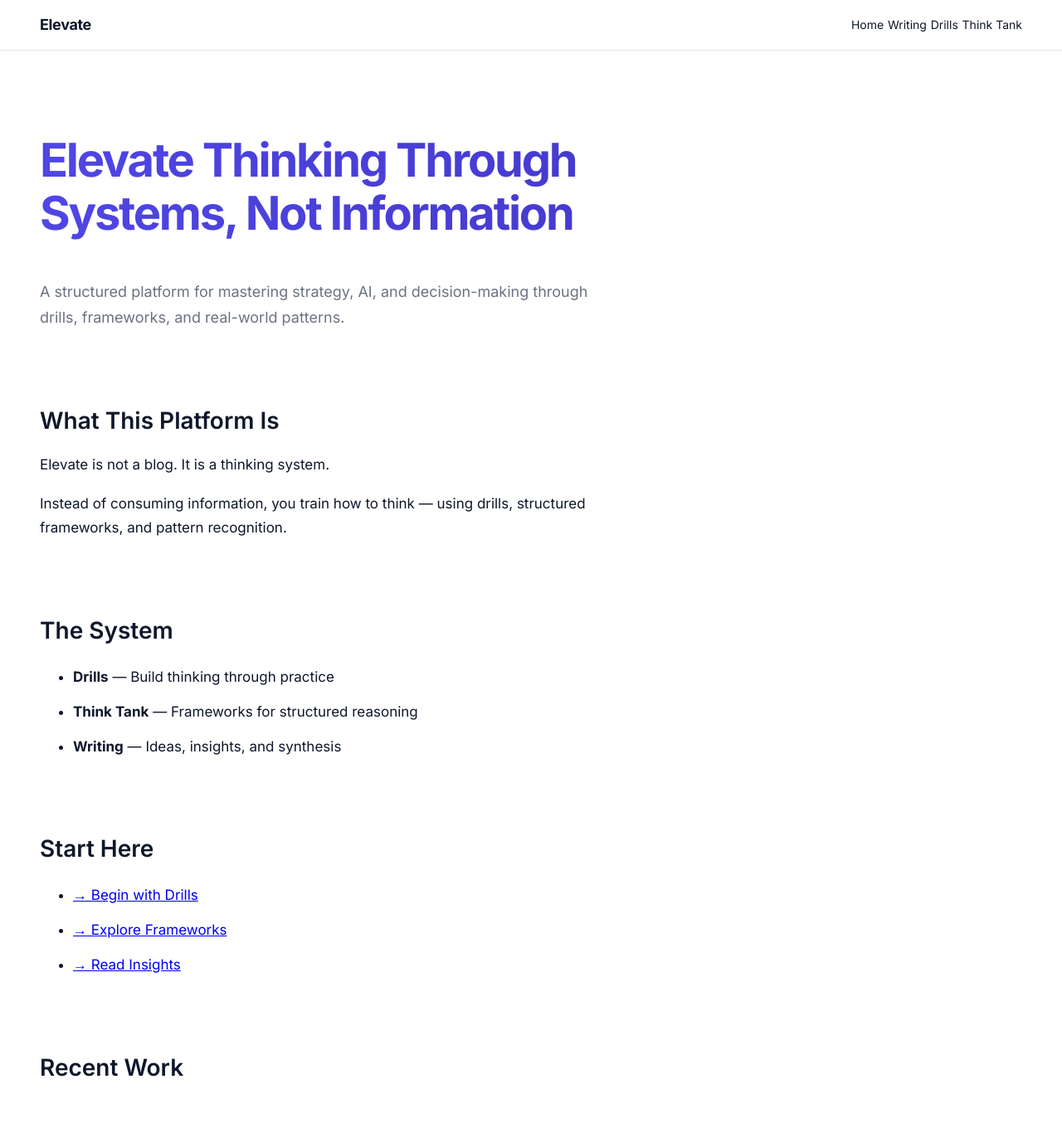
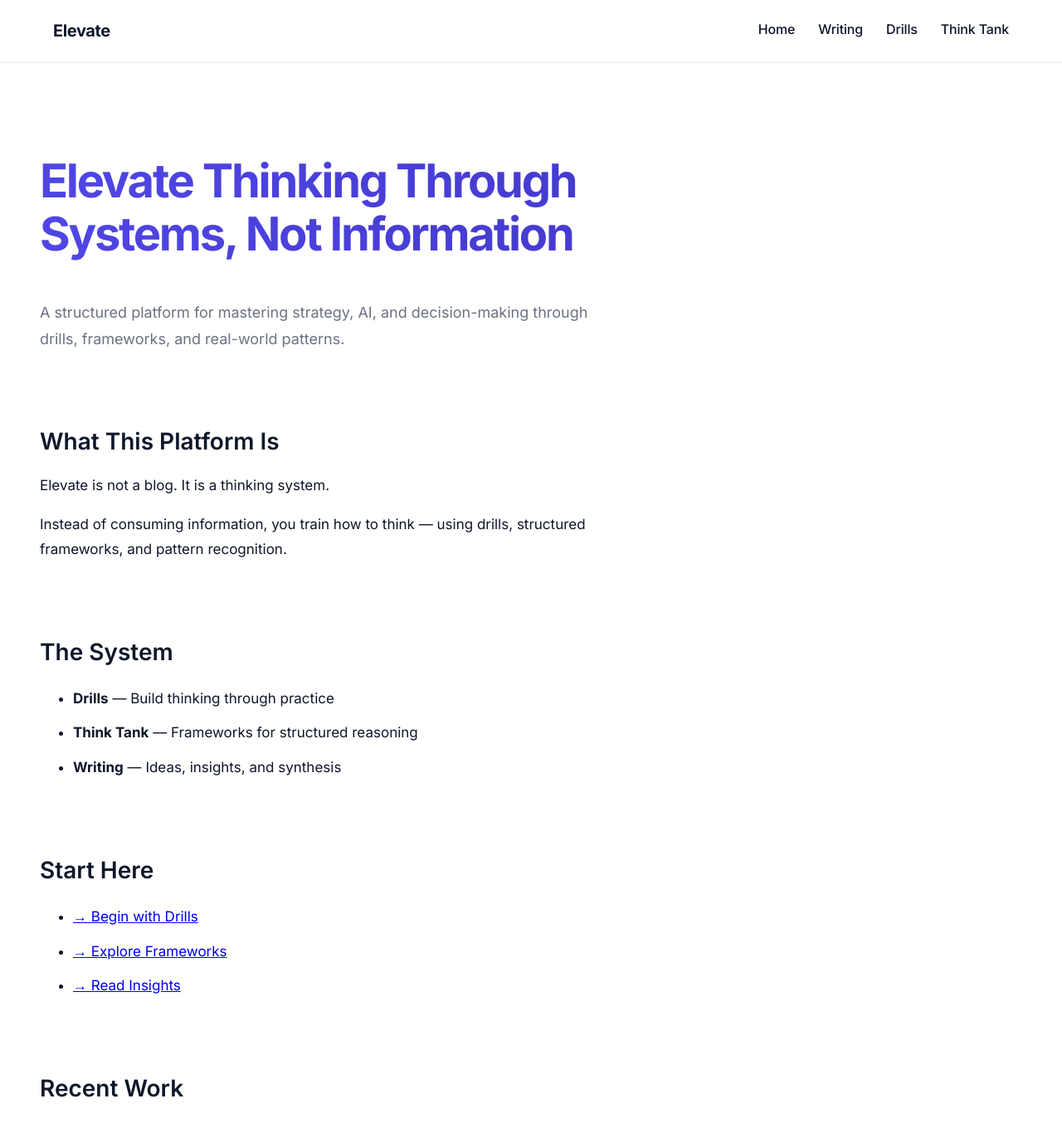
Before and after one commit to lakshminarayanannarasimhan-star/lakshminarayanannarasimhan-star.github.io, a Jekyll site: the page built from index.md, in a window 1280 px wide and 1354 px high. Shown: the whole window at 83% size. Built offline with Jekyll 4.4.1, drawn with Linux system fonts in a browser that asks for light colours.

Commit message:
Update style.css

```diff
--- a/assets/css/style.css
+++ b/assets/css/style.css
@@ -1,5 +1,5 @@
 /* =========================================
-   ELEVATE DESIGN SYSTEM — FINAL v8
+   ELEVATE DESIGN SYSTEM — FINAL v9
    ========================================= */
 
 
@@ -120,7 +120,7 @@ section {
 
 
 /* =========================
-   HEADER — ULTRA PREMIUM
+   HEADER — PREMIUM EXPANDED
    ========================= */
 
 .header {
@@ -132,9 +132,12 @@ section {
   justify-content: space-between;
   align-items: center;
 
-  padding: 14px 48px;
+  padding: 20px 64px; /* 🔥 increased */
 
-  background: rgba(255, 255, 255, 0.7);
+  max-width: 1400px;
+  margin: auto;
+
+  background: rgba(255, 255, 255, 0.75);
   backdrop-filter: blur(14px);
 
   border-bottom: 1px solid var(--border);
@@ -158,57 +161,65 @@ section {
   transition: width 0.6s ease;
 }
 
-/* on scroll */
+/* scroll state */
 .header.scrolled {
-  padding: 8px 48px;
-  background: rgba(255, 255, 255, 0.85);
+  padding: 16px 64px;
   box-shadow: 0 10px 40px rgba(0,0,0,0.06);
 }
 
-/* activate accent */
 .header.scrolled::after {
   width: 100%;
 }
 
-/* dark theme */
 :root[data-theme="midnight"] .header {
-  background: rgba(15, 23, 42, 0.7);
+  background: rgba(15, 23, 42, 0.75);
 }
 
 :root[data-theme="midnight"] .header.scrolled {
   background: rgba(15, 23, 42, 0.9);
 }
 
+
 /* =========================
-   LOGO (TIGHTENED)
+   LOGO
    ========================= */
 
 .logo {
-  font-size: 18px;
+  font-size: 20px;
   font-weight: 700;
   letter-spacing: -0.02em;
-  transition: transform 0.2s ease;
-}
-
-.logo:hover {
-  transform: translateY(-1px);
 }
 
 .tagline {
-  display: none; /* removes extra height */
+  display: none;
 }
 
 
 /* =========================
-   NAV
+   NAV — PROMINENT
    ========================= */
 
+.header-right {
+  display: flex;
+  align-items: center;
+  gap: 24px;
+}
+
+.nav {
+  display: flex;
+  gap: 28px;
+}
+
 .nav a {
-  font-size: var(--fs-sm);
+  font-size: 16px;
+  font-weight: 500;
+  letter-spacing: -0.01em;
+
   text-decoration: none;
   color: var(--text);
   position: relative;
-  padding-bottom: 3px;
+  padding-bottom: 6px;
+
   transition: color 0.2s ease;
 }
 
@@ -228,16 +239,18 @@ section {
   transition: width 0.25s ease;
 }
 
-.nav a:hover::after {
+.nav a:hover::after,
+.nav a.active::after {
   width: 100%;
 }
+
 
 /* =========================
    HERO
    ========================= */
 
 .hero {
-  margin-top: 100px;
+  margin-top: 110px;
 }
 
 .hero-title {
```
